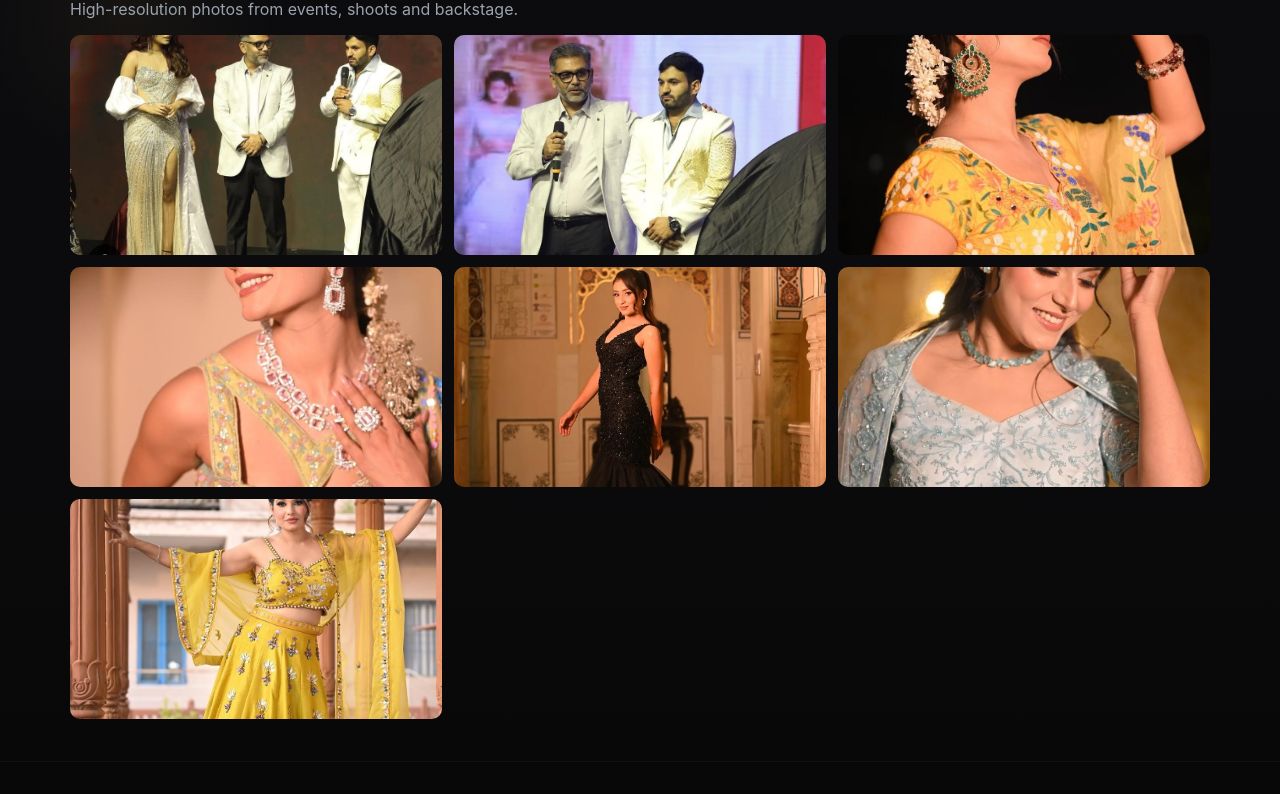
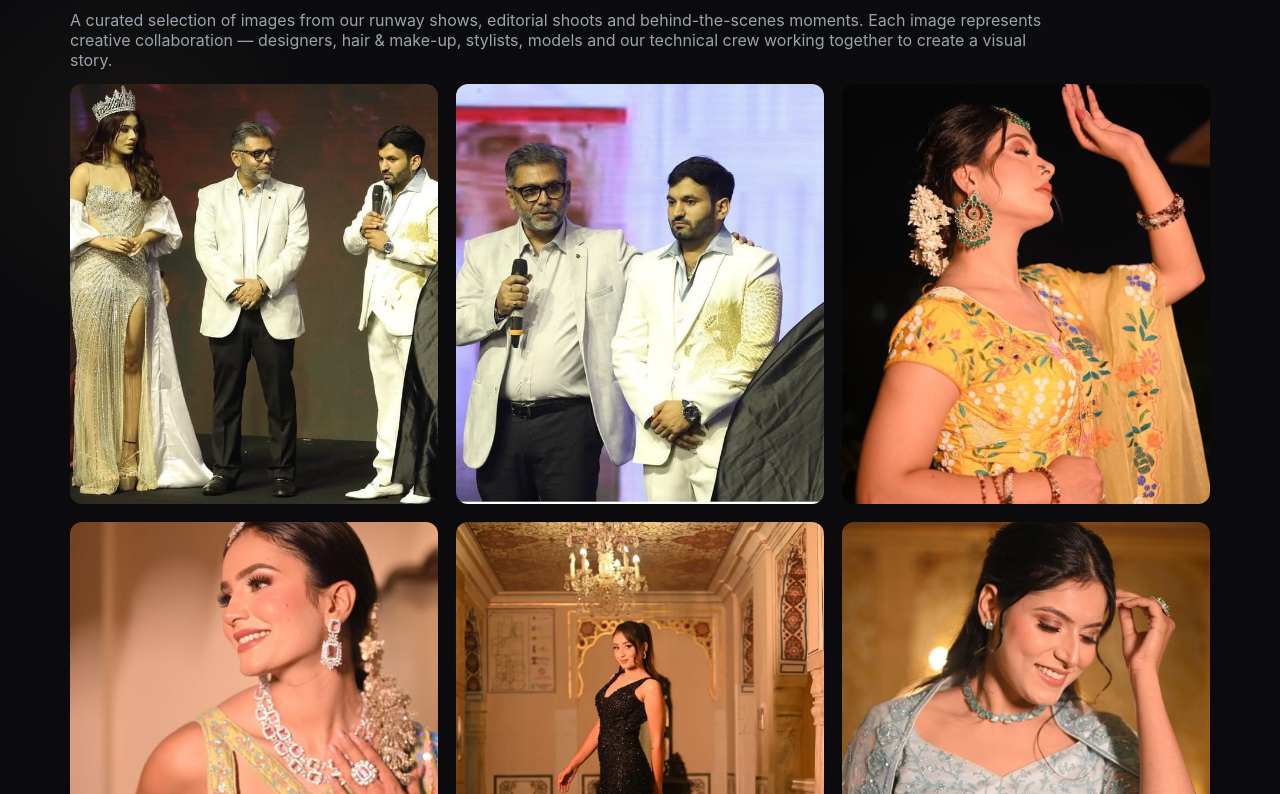
Before and after one commit to vishnusinghrajput18-jpg/lftproduction, a plain HTML site: page gallery.html in a window 1280 px wide. Shown: the part 209-1003 px from the top of the page. Drawn offline with Linux system fonts and the light colour scheme.

Commit message:
Update gallery.html

```diff
--- a/gallery.html
+++ b/gallery.html
@@ -5,6 +5,14 @@
   <meta name="viewport" content="width=device-width,initial-scale=1" />
   <title>Gallery — LFT Productions</title>
   <link rel="stylesheet" href="styles.css">
+  <style>
+    .gallery{grid-template-columns:repeat(3,1fr);gap:18px}
+    .gallery img{height:420px;object-fit:cover;border-radius:12px}
+    .intro{max-width:980px;color:var(--muted);margin-bottom:14px}
+    @media(max-width:1000px){
+      .gallery img{height:260px}
+    }
+  </style>
 </head>
 <body>
   <header class="topnav">
@@ -22,18 +30,18 @@
     </div>
   </header>
 
-  <main class="container" style="padding-top:30px">
-    <h2>Gallery</h2>
-    <p style="color:var(--muted)">High-resolution photos from events, shoots and backstage.</p>
+  <main class="container" style="padding-top:28px">
+    <h1>Gallery</h1>
+    <p class="intro">A curated selection of images from our runway shows, editorial shoots and behind-the-scenes moments. Each image represents creative collaboration — designers, hair & make-up, stylists, models and our technical crew working together to create a visual story.</p>
 
-    <div class="gallery" style="margin-top:14px">
-      <img data-src="model1.jpg" src="model1.jpg" alt="">
-      <img data-src="model2.jpg" src="model2.jpg" alt="">
-      <img data-src="model3.jpg" src="model3.jpg" alt="">
-      <img data-src="model4.jpg" src="model4.jpg" alt="">
-      <img data-src="model5.jpg" src="model5.jpg" alt="">
-      <img data-src="model6.jpg" src="model6.jpg" alt="">
-      <img data-src="model7.jpg" src="model7.jpg" alt="">
+    <div class="gallery" style="margin-top:12px">
+      <img src="model1.jpg" alt="" data-src="model1.jpg">
+      <img src="model2.jpg" alt="" data-src="model2.jpg">
+      <img src="model3.jpg" alt="" data-src="model3.jpg">
+      <img src="model4.jpg" alt="" data-src="model4.jpg">
+      <img src="model5.jpg" alt="" data-src="model5.jpg">
+      <img src="model6.jpg" alt="" data-src="model6.jpg">
+      <img src="model7.jpg" alt="" data-src="model7.jpg">
     </div>
   </main>
 
@@ -46,11 +54,11 @@
   document.querySelectorAll('.gallery img').forEach(img=>{
     img.addEventListener('click', ()=> {
       const m = document.getElementById('modal');
-        document.getElementById('media').innerHTML = '<img src="'+img.dataset.src+'" alt="">';
+      document.getElementById('media').innerHTML = '<img src="'+img.dataset.src+'" alt="" style="max-width:100%;border-radius:10px">';
       m.classList.add('open');
     });
   });
-    document.getElementById('modal').addEventListener('click', e=>{ if(e.target.id === 'modal') e.target.classList.remove('open');});
+  document.getElementById('modal').addEventListener('click', e=>{ if(e.target.id==='modal') e.target.classList.remove('open')});
 </script>
 </body>
 </html>
```
Lines whose indentation alone changed are shown as unchanged.
